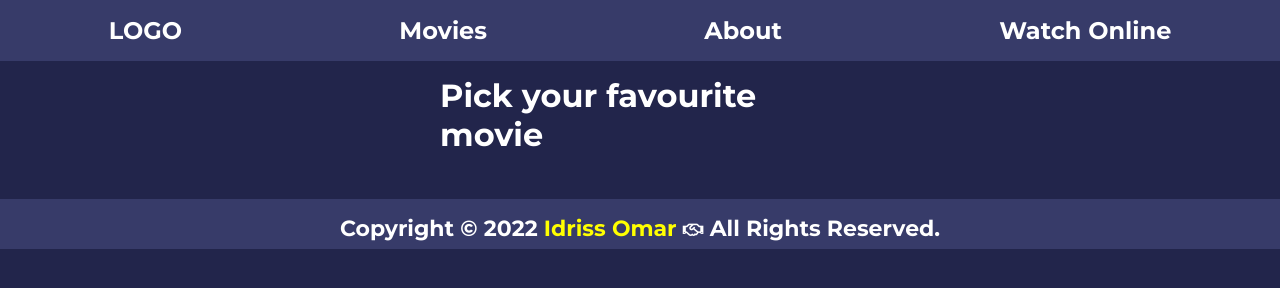
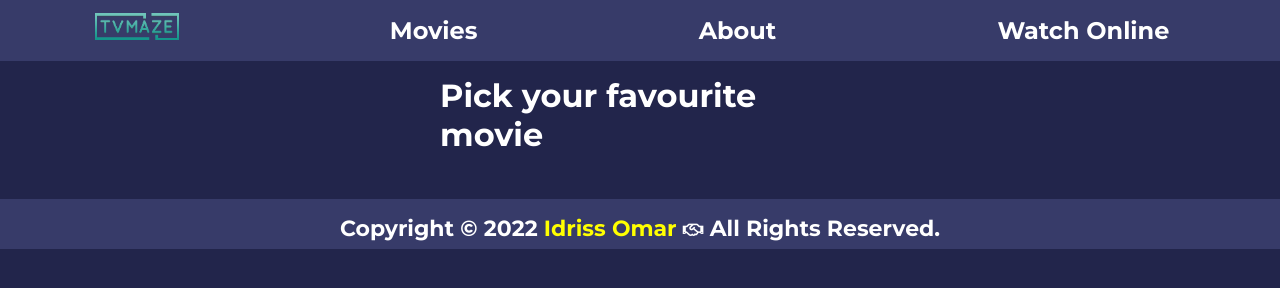
Before and after one commit to omarbabou/JS-Capstone-Webapp, a website built with webpack: page src/index.html in a window 1280 px wide. Built offline with nearby package versions, Linux system fonts and the light colour scheme; no server answers.

Commit message:
Add styles to the nav logo

```diff
--- a/src/css/index.css
+++ b/src/css/index.css
@@ -12,6 +12,16 @@ body {
   padding: 0;
   box-sizing: border-box;
   background-color: #22254b;
+}
+
+.nav-logo {
+  width: 90px;
+  height: auto;
+  padding: 5px;
+  margin-top: 13px;
+  background-image: url(../graphics/logo.png);
+  background-size: 84px 27px;
+  background-repeat: no-repeat;
 }
 
 nav ul > li {
@@ -100,6 +110,7 @@ h1 {
   font-size: 1.1em;
   color: deeppink;
   margin-bottom: 10px;
+  cursor: pointer;
 }
 
 footer {
--- a/src/index.html
+++ b/src/index.html
@@ -17,7 +17,7 @@
     <header>
         <nav>
           <ul class="nav">
-            <li class="nav-logo"><a href="#">LOGO</a></li>
+            <li class="nav-logo"><a href="#"></a></li>
             <li class="nav-movie"><a href="#">Movies</a></li>
             <li class="nav-about"><a href="#">About</a></li>
             <li class="nav-ticket"><a href="#">Watch Online</a></li>
```
Also changed, not shown: dist/c1a21f7dea14f3c3b440.png (added), dist/index.html, dist/main.js.
